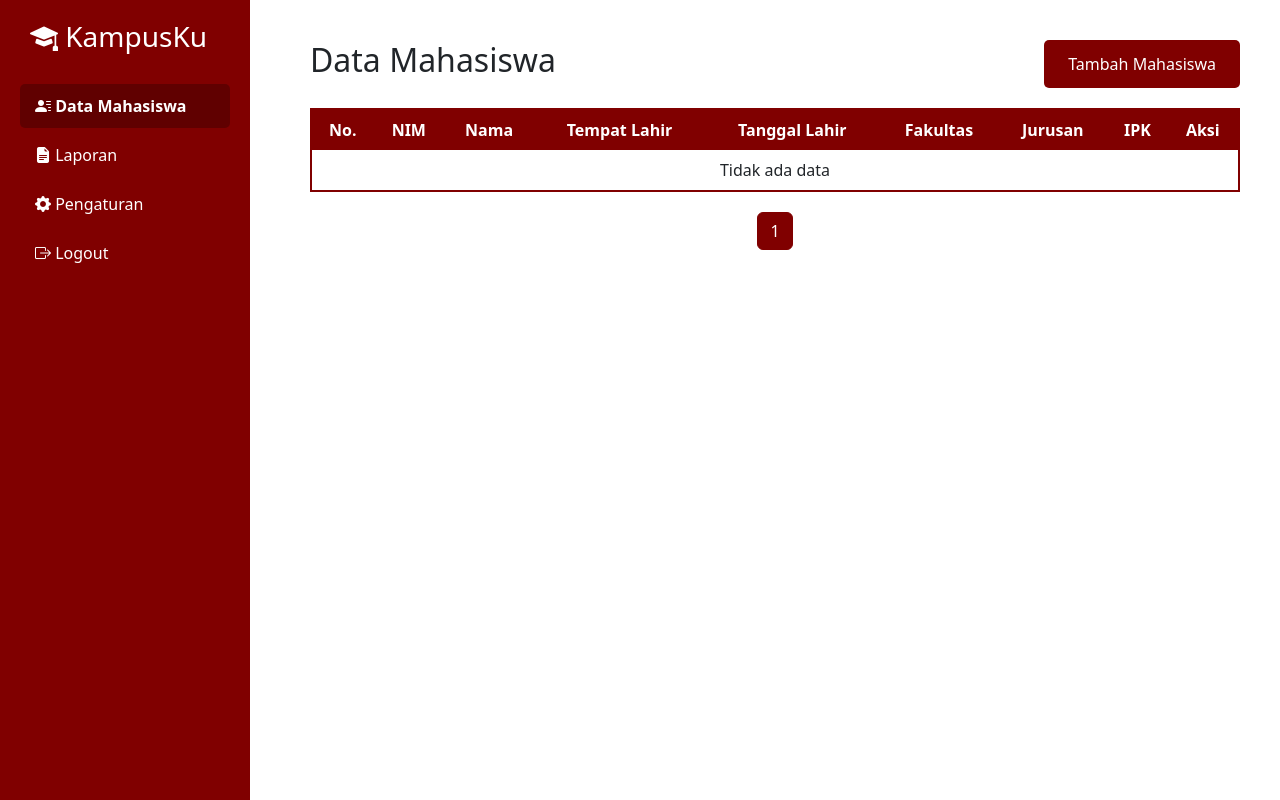
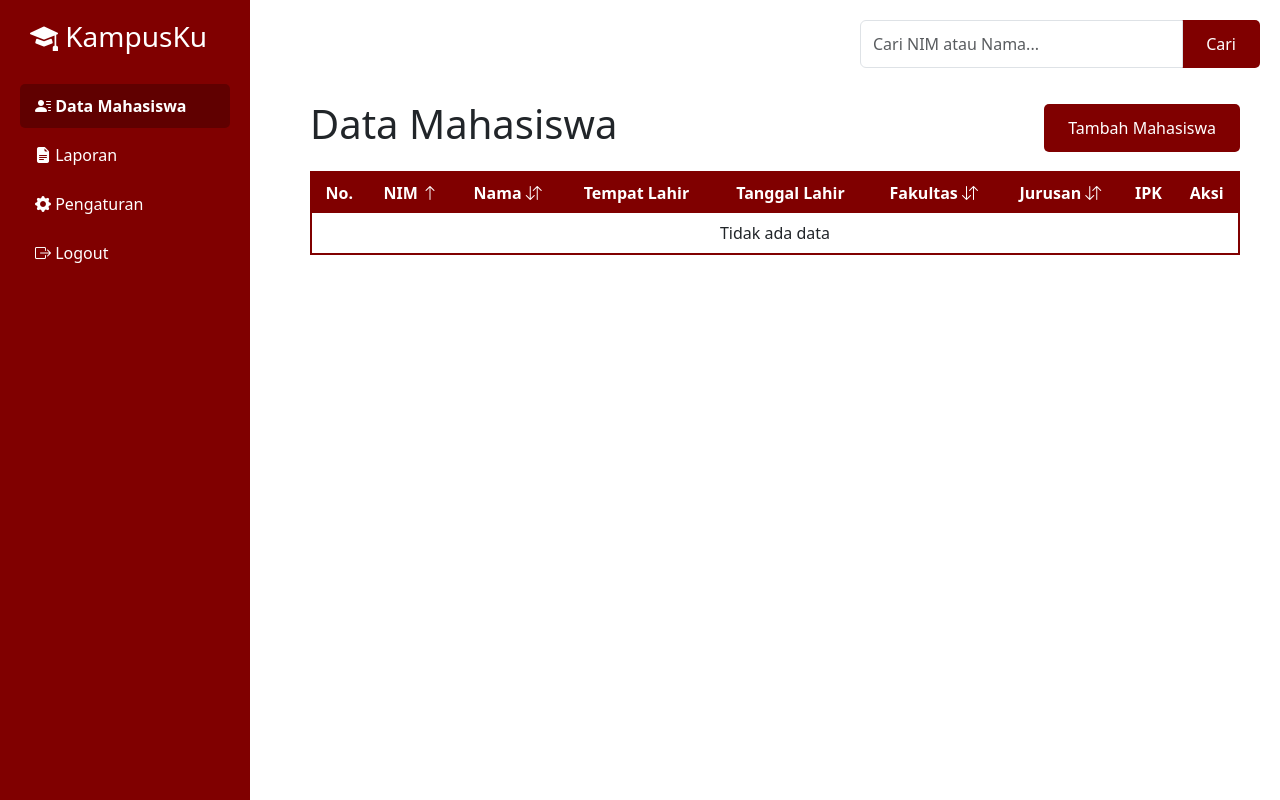
Before and after one commit to tarripewe/Sistem-Informasi-Kampusku, a PHP site: page /mahasiswa.php?sort=nim&order=asc in a window 1280 px wide. Run offline with PHP 8.4, Linux system fonts and the light colour scheme; data comes from the database, SQL or seed files in the repository; tables that the repository leaves empty hold one stand-in row (values such as "Sample post").

Commit message:
Modify Sort & Search Fitur

```diff
--- a/mahasiswa.php
+++ b/mahasiswa.php
@@ -4,13 +4,12 @@
 // Jika ada parameter action=delete, lakukan penghapusan data
 if (isset($_GET['action']) && $_GET['action'] == 'delete' && isset($_GET['id_mahasiswa'])) {
     $id = $_GET['id_mahasiswa'];
-    // Query DELETE untuk menghapus data mahasiswa berdasarkan id_mahasiswa
     $deleteQuery = "DELETE FROM mahasiswa WHERE id_mahasiswa = '$id'";
     if (mysqli_query($conn, $deleteQuery)) {
-        // Jika berhasil, tampilkan modal sukses dan redirect setelah 2 detik
 ?>
         <!DOCTYPE html>
         <html lang="id">
+
         <head>
             <meta charset="UTF-8">
             <meta name="viewport" content="width=device-width, initial-scale=1.0">
@@ -18,18 +17,23 @@
             <link href="https://cdn.jsdelivr.net/npm/bootstrap@5.3.0/dist/css/bootstrap.min.css" rel="stylesheet">
             <script src="https://cdn.jsdelivr.net/npm/bootstrap@5.3.0/dist/js/bootstrap.bundle.min.js"></script>
             <style>
-                .modal-header, .modal-footer {
+                .modal-header,
+                .modal-footer {
                     background-color: #800000;
                 }
-                .modal-title, .modal-footer .btn {
+
+                .modal-title,
+                .modal-footer .btn {
                     color: #fff;
                 }
+
                 .modal-body {
                     background-color: #f8f9fa;
                     color: #800000;
                 }
             </style>
         </head>
+
         <body>
             <!-- Modal Sukses -->
             <div class="modal fade" id="successModal" tabindex="-1" aria-labelledby="successModalLabel" aria-hidden="true">
@@ -47,11 +51,12 @@
             <script>
                 var myModal = new bootstrap.Modal(document.getElementById("successModal"));
                 myModal.show();
-                setTimeout(function(){
+                setTimeout(function() {
                     window.location = "mahasiswa.php";
                 }, 2000);
             </script>
         </body>
+
         </html>
 <?php
         exit;
@@ -61,42 +66,82 @@
     }
 }
 
-// --- Bagian untuk menampilkan data mahasiswa ---
+// --- Fitur Search ---
+// Pencarian hanya berdasarkan NIM dan Nama Mahasiswa
+$search = "";
+if (isset($_GET['q'])) {
+    $search = mysqli_real_escape_string($conn, $_GET['q']);
+}
+$whereClause = "";
+if ($search != "") {
+    $whereClause = "WHERE m.nim LIKE '%$search%' OR m.nama_mahasiswa LIKE '%$search%'";
+}
 
-// Konfigurasi pagination
-$limit = 10; // Jumlah data per halaman
-$page = isset($_GET['page']) ? (int)$_GET['page'] : 1;
-if ($page < 1) { $page = 1; }
+// --- Fitur Sorting ---
+$allowedSort = array(
+    'nim'      => 'm.nim',
+    'nama'     => 'm.nama_mahasiswa',
+    'fakultas' => 'f.nama_fakultas',
+    'jurusan'  => 'j.nama_jurusan'
+);
+$sort  = isset($_GET['sort']) && isset($allowedSort[$_GET['sort']]) ? $_GET['sort'] : "";
+$order = (isset($_GET['order']) && strtolower($_GET['order']) == 'asc') ? 'ASC' : 'DESC';
+$sortColumn = $sort !== "" ? $allowedSort[$sort] : 'm.id_mahasiswa';
+
+// Parameter search untuk link
+$searchParam = $search !== "" ? "&q=" . urlencode($search) : "";
+
+// --- Pagination ---
+$limit = 10;
+$page  = isset($_GET['page']) ? (int)$_GET['page'] : 1;
+if ($page < 1) {
+    $page = 1;
+}
 $offset = ($page - 1) * $limit;
 
-// Hitung total data mahasiswa
-$countQuery = "SELECT COUNT(*) as total FROM mahasiswa";
+$countQuery = "SELECT COUNT(*) as total
+               FROM mahasiswa m
+               JOIN fakultas f ON m.fakultas = f.id_fakultas
+               JOIN jurusan j ON m.jurusan = j.id_jurusan
+               $whereClause";
 $countResult = mysqli_query($conn, $countQuery);
-$countData = mysqli_fetch_assoc($countResult);
+$countData   = mysqli_fetch_assoc($countResult);
 $totalRecords = $countData['total'];
-$totalPages = ceil($totalRecords / $limit);
+$totalPages   = ceil($totalRecords / $limit);
 
-// Ambil data mahasiswa dengan JOIN agar menampilkan nama fakultas dan jurusan, urutkan secara DESC
 $query = "SELECT m.*, f.nama_fakultas, j.nama_jurusan
           FROM mahasiswa m
           JOIN fakultas f ON m.fakultas = f.id_fakultas
           JOIN jurusan j ON m.jurusan = j.id_jurusan
-          ORDER BY m.id_mahasiswa DESC LIMIT $limit OFFSET $offset";
+          $whereClause
+          ORDER BY $sortColumn $order
+          LIMIT $limit OFFSET $offset";
 $result = mysqli_query($conn, $query);
-
-// Cek apakah query berhasil
 if (!$result) {
     die("Query gagal: " . mysqli_error($conn));
+}
+
+function getSortIcon($col)
+{
+    global $sort, $order;
+    if ($sort == $col) {
+        return (strtolower($order) == 'asc') ? ' <i class="bi bi-arrow-up"></i>' : ' <i class="bi bi-arrow-down"></i>';
+    } else {
+        return ' <i class="bi bi-arrow-down-up"></i>';
+    }
 }
 ?>
 
 <!DOCTYPE html>
 <html lang="id">
+
 <head>
     <meta charset="UTF-8">
     <meta name="viewport" content="width=device-width, initial-scale=1.0">
     <title>Data Mahasiswa</title>
     <link href="https://cdn.jsdelivr.net/npm/bootstrap@5.3.0/dist/css/bootstrap.min.css" rel="stylesheet">
+    <!-- Sertakan Bootstrap Icons -->
+    <link rel="stylesheet" href="https://cdn.jsdelivr.net/npm/bootstrap-icons/font/bootstrap-icons.css">
     <script src="https://cdn.jsdelivr.net/npm/bootstrap@5.3.0/dist/js/bootstrap.bundle.min.js"></script>
     <style>
         body {
@@ -107,14 +152,40 @@
             display: flex;
             height: 100vh;
         }
+
         .main-content {
             margin-left: 270px;
             padding: 40px;
             width: calc(100% - 270px);
             display: flex;
+            flex-direction: column;
             align-items: center;
-      flex-direction: column;
+            position: relative;
         }
+
+        .search-container {
+            position: absolute;
+            top: 20px;
+            right: 20px;
+            max-width: 400px;
+            width: 100%;
+        }
+
+        .table-header {
+            width: 100%;
+            display: flex;
+            justify-content: space-between;
+            align-items: center;
+            margin-bottom: 15px;
+            margin-top: 60px;
+            /* memberi ruang dari search */
+        }
+
+        .table-header h2 {
+            margin: 0;
+            color: maroon;
+        }
+
         .tambah-button {
             padding: 12px 24px;
             background-color: maroon;
@@ -124,16 +195,19 @@
             border-radius: 5px;
             font-size: 16px;
         }
+
         .tambah-button:hover {
             background-color: #600000;
         }
+
         .table-container {
             width: 100%;
             display: flex;
-      justify-content: space-between;
+            flex-direction: column;
             align-items: center;
             margin-bottom: 20px;
         }
+
         table {
             width: 100%;
             border-collapse: collapse;
@@ -141,16 +215,30 @@
             border: 2px solid maroon;
             text-align: center;
         }
-    th, td {
+
+        th,
+        td {
             border: 2px solid maroon;
             padding: 8px;
             text-align: center;
         }
+
         th {
             background-color: maroon;
             color: white;
         }
-    .edit-button, .hapus-button {
+
+        a.sort-link {
+            color: white;
+            text-decoration: none;
+        }
+
+        a.sort-link:hover {
+            text-decoration: underline;
+        }
+
+        .edit-button,
+        .hapus-button {
             padding: 8px 15px;
             font-size: 14px;
             border: none;
@@ -158,29 +246,35 @@
             border-radius: 5px;
             width: 80px;
         }
+
         .edit-button {
             background-color: #6E8E59;
             color: white;
             margin-right: 5px;
         }
+
         .hapus-button {
             background-color: #B82132;
             color: white;
         }
+
         .edit-button:hover {
             background-color: #5a7d4e;
         }
+
         .hapus-button:hover {
             background-color: #a71d2a;
         }
-    /* Styling pagination agar serasi dengan tema maroon */
+
         .pagination {
             margin-top: 20px;
         }
+
         .pagination .page-link {
             color: maroon;
             border: 1px solid maroon;
         }
+
         .pagination .page-item.active .page-link {
             background-color: maroon;
             border-color: maroon;
@@ -190,36 +284,70 @@
     <script>
         // Fungsi untuk memunculkan modal konfirmasi hapus
         function confirmDelete(id) {
-      // Simpan ID dalam tombol "Ya" agar bisa digunakan saat menghapus
             document.getElementById("confirmDeleteBtn").setAttribute("data-id", id);
-      // Tampilkan modal konfirmasi hapus
             var myModal = new bootstrap.Modal(document.getElementById("deleteModal"));
             myModal.show();
         }
-    // Jika tombol "Ya" ditekan pada modal, redirect ke URL dengan parameter delete
+
         function deleteData() {
             var id = document.getElementById("confirmDeleteBtn").getAttribute("data-id");
             window.location.href = "mahasiswa.php?action=delete&id_mahasiswa=" + id;
         }
     </script>
 </head>
+
 <body>
     <?php include("sidebar.php"); ?>
     <div class="main-content">
-    <div class="table-container">
-      <h2>Data Mahasiswa</h2>
+        <!-- Search Container di pojok kanan atas -->
+        <div class="search-container">
+            <form class="search-form" method="GET" action="mahasiswa.php">
+                <div class="input-group">
+                    <input type="text" class="form-control" name="q" placeholder="Cari NIM atau Nama..." value="<?php echo htmlspecialchars($search); ?>">
+                    <?php if ($search != ""): ?>
+                        <button type="button" class="tambah-button" onclick="window.location.href='mahasiswa.php'">Reset</button>
+                    <?php else: ?>
+                        <button type="submit" class="tambah-button">Cari</button>
+                    <?php endif; ?>
+                </div>
+            </form>
+        </div>
+        <!-- Header dengan judul di kiri dan tombol add di kanan -->
+        <div class="table-header">
+            <h1>Data Mahasiswa</h1>
             <button class="tambah-button" onclick="window.location.href='tambah.php'">Tambah Mahasiswa</button>
         </div>
+        <div class="table-container">
             <table>
                 <thead>
                     <tr>
                         <th>No.</th>
-          <th>NIM</th>
-          <th>Nama</th>
+                        <th>
+                            <a class="sort-link" href="?sort=nim&order=<?php echo (isset($_GET['sort']) && $_GET['sort'] == 'nim' && strtolower($_GET['order']) == 'asc') ? 'desc' : 'asc';
+                                                                        echo $searchParam; ?>">
+                                NIM<?php echo getSortIcon('nim'); ?>
+                            </a>
+                        </th>
+                        <th>
+                            <a class="sort-link" href="?sort=nama&order=<?php echo (isset($_GET['sort']) && $_GET['sort'] == 'nama' && strtolower($_GET['order']) == 'asc') ? 'desc' : 'asc';
+                                                                        echo $searchParam; ?>">
+                                Nama<?php echo getSortIcon('nama'); ?>
+                            </a>
+                        </th>
                         <th>Tempat Lahir</th>
                         <th>Tanggal Lahir</th>
-          <th>Fakultas</th>
-          <th>Jurusan</th>
+                        <th>
+                            <a class="sort-link" href="?sort=fakultas&order=<?php echo (isset($_GET['sort']) && $_GET['sort'] == 'fakultas' && strtolower($_GET['order']) == 'asc') ? 'desc' : 'asc';
+                                                                            echo $searchParam; ?>">
+                                Fakultas<?php echo getSortIcon('fakultas'); ?>
+                            </a>
+                        </th>
+                        <th>
+                            <a class="sort-link" href="?sort=jurusan&order=<?php echo (isset($_GET['sort']) && $_GET['sort'] == 'jurusan' && strtolower($_GET['order']) == 'asc') ? 'desc' : 'asc';
+                                                                            echo $searchParam; ?>">
+                                Jurusan<?php echo getSortIcon('jurusan'); ?>
+                            </a>
+                        </th>
                         <th>IPK</th>
                         <th>Aksi</th>
                     </tr>
@@ -250,25 +378,23 @@
                     ?>
                 </tbody>
             </table>
-
-    <!-- Pagination di sudut kanan bawah tabel -->
+        </div>
+        <!-- Pagination -->
         <nav aria-label="Page navigation" class="d-flex justify-content-end">
             <ul class="pagination">
                 <?php if ($page > 1): ?>
                     <li class="page-item">
-            <a class="page-link" href="?page=<?php echo ($page - 1); ?>">Previous</a>
+                        <a class="page-link" href="?page=<?php echo ($page - 1) . $searchParam; ?>">Previous</a>
                     </li>
                 <?php endif; ?>
-
                 <?php for ($i = 1; $i <= $totalPages; $i++): ?>
                     <li class="page-item <?php if ($i == $page) echo 'active'; ?>">
-            <a class="page-link" href="?page=<?php echo $i; ?>"><?php echo $i; ?></a>
+                        <a class="page-link" href="?page=<?php echo $i . $searchParam; ?>"><?php echo $i; ?></a>
                     </li>
                 <?php endfor; ?>
-
                 <?php if ($page < $totalPages): ?>
                     <li class="page-item">
-            <a class="page-link" href="?page=<?php echo ($page + 1); ?>">Next</a>
+                        <a class="page-link" href="?page=<?php echo ($page + 1) . $searchParam; ?>">Next</a>
                     </li>
                 <?php endif; ?>
             </ul>
@@ -294,4 +420,5 @@
         </div>
     </div>
 </body>
+
 </html>
```
Lines whose indentation alone changed are shown as unchanged.
